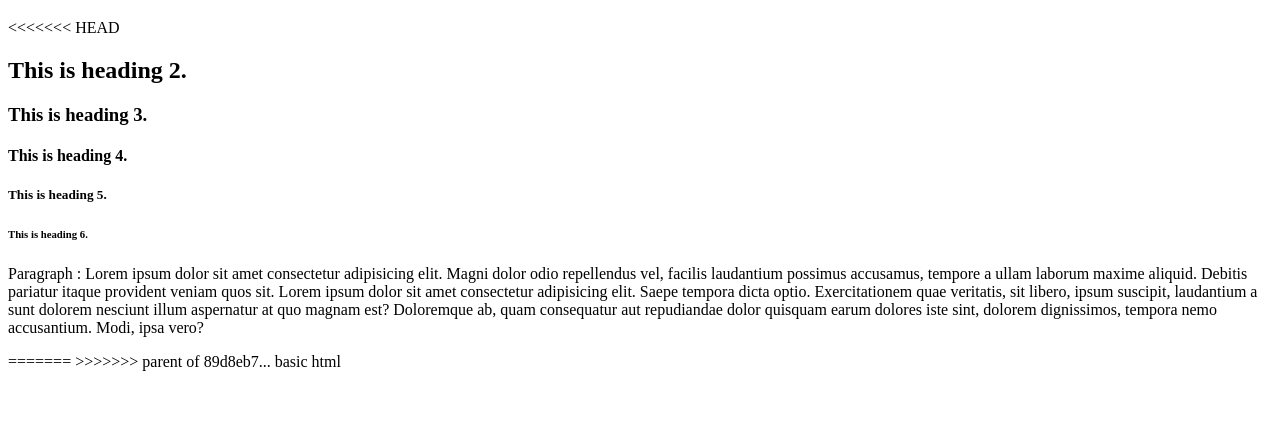
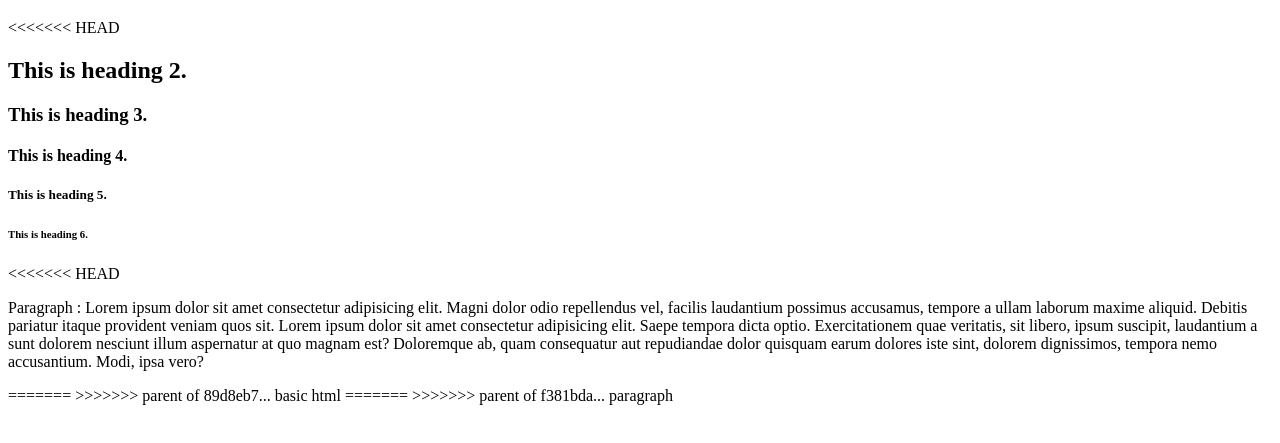
Before and after one commit to Sameekshaa/JAVA, a plain HTML site: page index.html in a window 1280 px wide. Shown: the part 61-504 px from the top of the page. Drawn offline with Linux system fonts and the light colour scheme.

Commit message:
index.html

```diff
--- a/index.html
+++ b/index.html
@@ -14,8 +14,11 @@
   <h4>This is heading 4.</h4>
   <h5>This is heading 5.</h5>
   <h6>This is heading 6.</h6>
+<<<<<<< HEAD
   <p>Paragraph : Lorem ipsum dolor sit amet consectetur adipisicing elit. Magni dolor odio repellendus vel, facilis laudantium possimus accusamus, tempore a ullam laborum maxime aliquid. Debitis pariatur itaque provident veniam quos sit. Lorem ipsum dolor sit amet consectetur adipisicing elit. Saepe tempora dicta optio. Exercitationem quae veritatis, sit libero, ipsum suscipit, laudantium a sunt dolorem nesciunt illum aspernatur at quo magnam est? Doloremque ab, quam consequatur aut repudiandae dolor quisquam earum dolores iste sint, dolorem dignissimos, tempora nemo accusantium. Modi, ipsa vero?</p>
 =======
 >>>>>>> parent of 89d8eb7... basic html
+=======
+>>>>>>> parent of f381bda... paragraph
 </body>
 </html>
```
